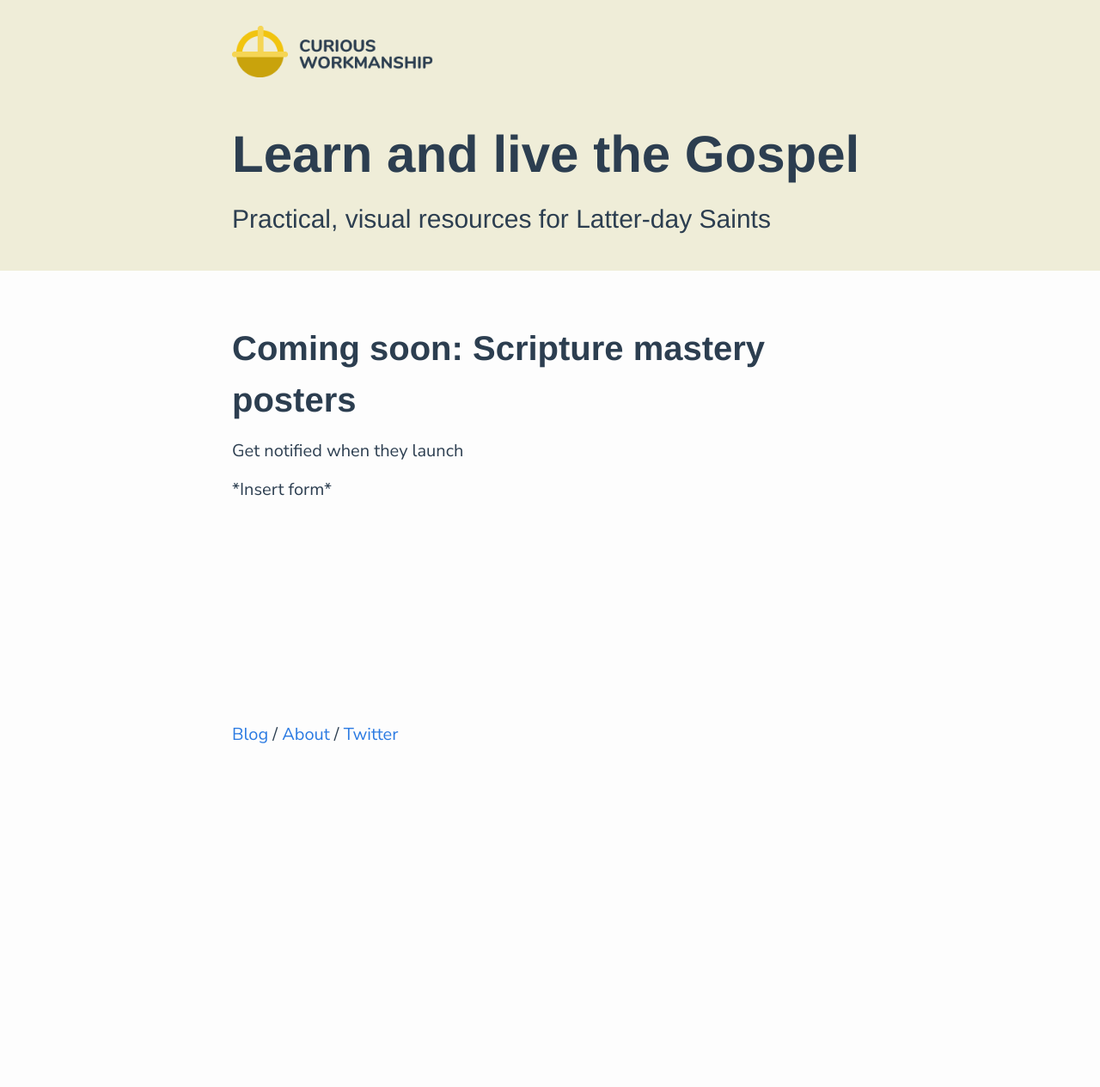
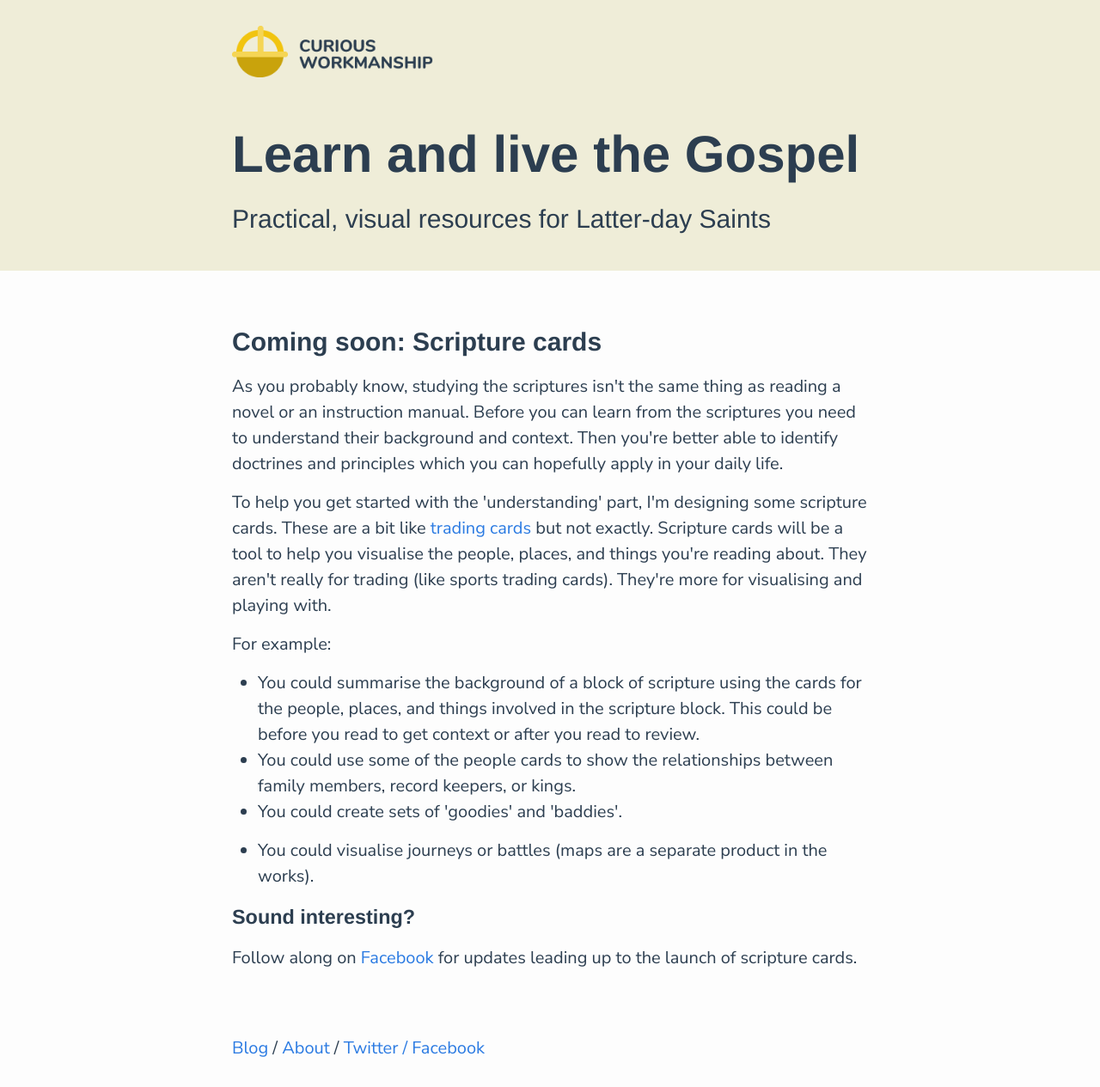
Before and after one commit to blairrorani/curious-workmanship, a Jekyll site: the page built from index.html, in a window 1280 px wide. Shown: the whole page at 86% size. Built offline with Jekyll 4.4.1, drawn with Linux system fonts in a browser that asks for light colours; before the commit the page ends 900 px from its top, so only the background shows below that.

Commit message:
update home page copy

```diff
--- a/_includes/footer.html
+++ b/_includes/footer.html
@@ -1,7 +1,7 @@
 <footer class="site-footer">
 
   <div class="wrapper">
-        <a href="{{ site.baseurl }}/blog">Blog</a> / <a href="{{ site.baseurl }}/about">About</a> / <a href="http://twitter.com/{{ site.twitter_username }}">Twitter</a>
+        <a href="{{ site.baseurl }}/blog">Blog</a> / <a href="{{ site.baseurl }}/about">About</a> / <a href="http://twitter.com/{{ site.twitter_username }}">Twitter / <a href="https://facebook.com/curiousworkmanship">Facebook</a>
   </div>
 
 </footer>
--- a/index.html
+++ b/index.html
@@ -6,10 +6,18 @@ layout: default
 
 <div class="home">
 
-<h1>Coming soon: Scripture mastery posters</h2>
+<h2>Coming soon: Scripture cards</h2>
 
-<p>Get notified when they launch</p>
-
-<p>*Insert form*</p>
-
+<p>As you probably know, studying the scriptures isn't the same thing as reading a novel or an instruction manual. Before you can learn from the scriptures you need to understand their background and context. Then you're better able to identify doctrines and principles which you can hopefully apply in your daily life.</p>
+<p>To help you get started with the 'understanding' part, I'm designing some scripture cards. These are a bit like <a href="https://en.wikipedia.org/wiki/Trading_card">trading cards</a> but not exactly. Scripture cards will be a tool to help you visualise the people, places, and things you're reading about. They aren't really for trading (like sports trading cards). They're more for visualising and playing with.</p>
+<p>For example:<p>
+  <ul>
+    <li>You could summarise the background of a block of scripture using the cards for the people, places, and things involved in the scripture block. This could be before you read to get context or after you read to review.</li>
+    <li>You could use some of the people cards to show the relationships between family members, record keepers, or kings.</li>
+    <li>You could create sets of 'goodies' and 'baddies'.</p>
+      <li>You could visualise journeys or battles (maps are a separate product in the works).</p>
+  </ul>
+</p>
+<h3>Sound interesting?</h3>
+<p>Follow along on <a href="https://facebook.com/curiousworkmanship">Facebook</a> for updates leading up to the launch of scripture cards.</p>
 </div>
```
